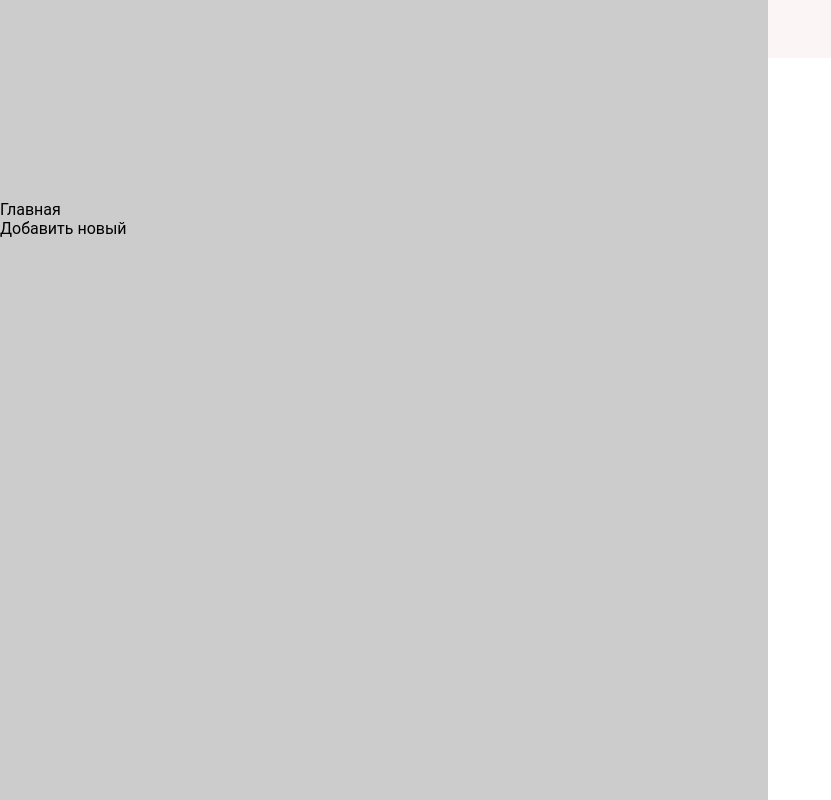
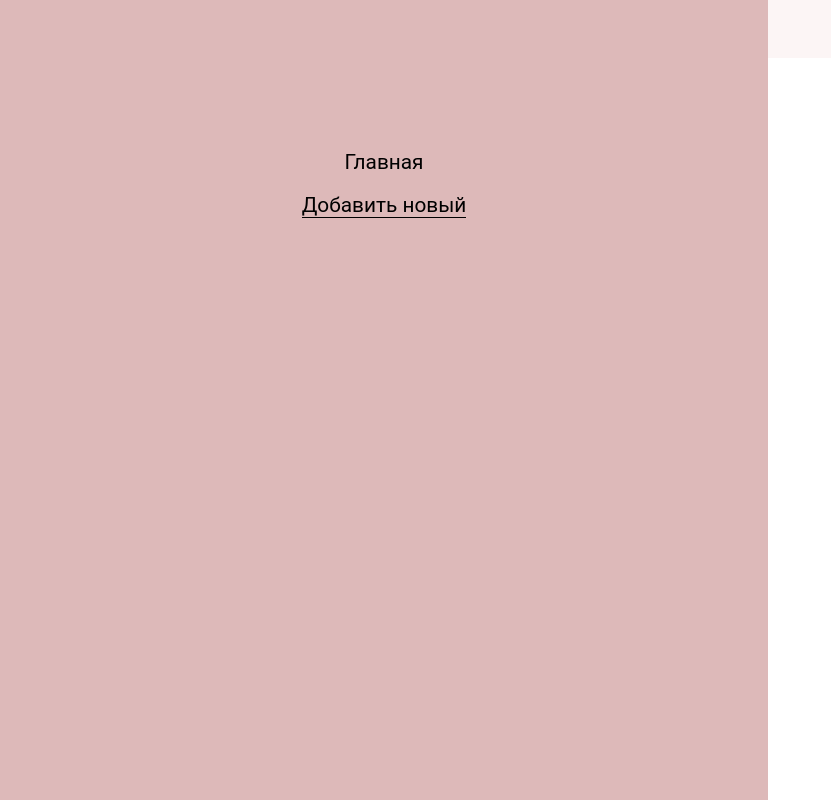
Before and after one commit to MaxKichiy/React-CP, a React (Create React App) app: page /new in a window 1280 px wide. Both pictures are taken after a click on the icon 36 px from the left and 29 px from the top of the page. Shown: the whole page, without its empty margins (0-831 px from the left). Built offline with nearby package versions, Linux system fonts and the light colour scheme.

Commit message:
fixed active link

```diff
--- a/src/components/Layout/Header.js
+++ b/src/components/Layout/Header.js
@@ -21,12 +21,12 @@ function Header({ isMenuVisible, setIsMenuVisible }) {
             className='nav__list'
             style={isMenuVisible ? { display: 'block' } : { display: 'none' }}>
             <li className='nav__item'>
-              <NavLink to='/' onClick={menuHandler}>
+              <NavLink exact to='/' onClick={menuHandler}>
                 Главная
               </NavLink>
             </li>
             <li className='nav__item'>
-              <NavLink to='/new' onClick={menuHandler}>
+              <NavLink strict to='/new' onClick={menuHandler}>
                 Добавить новый
               </NavLink>
             </li>
--- a/src/components/Layout/New.js
+++ b/src/components/Layout/New.js
@@ -13,7 +13,9 @@ function New({ addNew, colorList, edit }) {
   const [from, setFrom] = useState(editableItem ? editableItem[0].from : editableItem);
   const [to, setTo] = useState(editableItem ? editableItem[0].to : editableItem);
   const [matchFrom, setMatchFrom] = useState(isEdit ? true : false);
+  console.log('🚀 ~ file: New.js ~ line 16 ~ New ~ matchFrom', matchFrom);
   const [matchTo, setMatchTo] = useState(isEdit ? true : false);
+  console.log('🚀 ~ file: New.js ~ line 17 ~ New ~ matchTo', matchTo);
 
   const history = useHistory();
 
@@ -36,15 +38,13 @@ function New({ addNew, colorList, edit }) {
     const regex = /^#([a-fA-F0-9]{6}|[a-fA-F0-9]{3})$/g;
 
     if (e.target.name === 'from') {
-      console.log(e.target.value);
       setFrom(e.target.value);
       if (e.target.value.match(regex)) {
         setMatchFrom(true);
       } else {
-        setMatchTo(false);
+        setMatchFrom(false);
       }
     } else {
-      console.log(e.target.value);
       setTo(e.target.value);
       if (e.target.value.match(regex)) {
         setMatchTo(true);
--- a/src/scss/components/header.scss
+++ b/src/scss/components/header.scss
@@ -29,9 +29,18 @@
     left: 0;
     top: 0;
     width: 60%;
-    background-color: #ccc;
+    background-color: rgb(221, 185, 185);
     height: 100vh;
-    padding-top: 200px;
+    padding-top: 150px;
+  }
+  &__item {
+    text-align: center;
+    font-size: 1.3rem;
+    margin-bottom: 1.2rem;
+    color: #111;
+    & > a.active {
+      border-bottom: 1px solid #000;
+    }
   }
   &__backdrop {
     position: fixed;
--- a/src/scss/index.scss
+++ b/src/scss/index.scss
@@ -1,6 +1,7 @@
 @import './components/header.scss';
 @import './components/main.scss';
 @import './components/nav.scss';
+@import './components/new.scss';
 ul,
 h1,
 h2,
```
Also changed, not shown: src/scss/components/new.scss (added).
